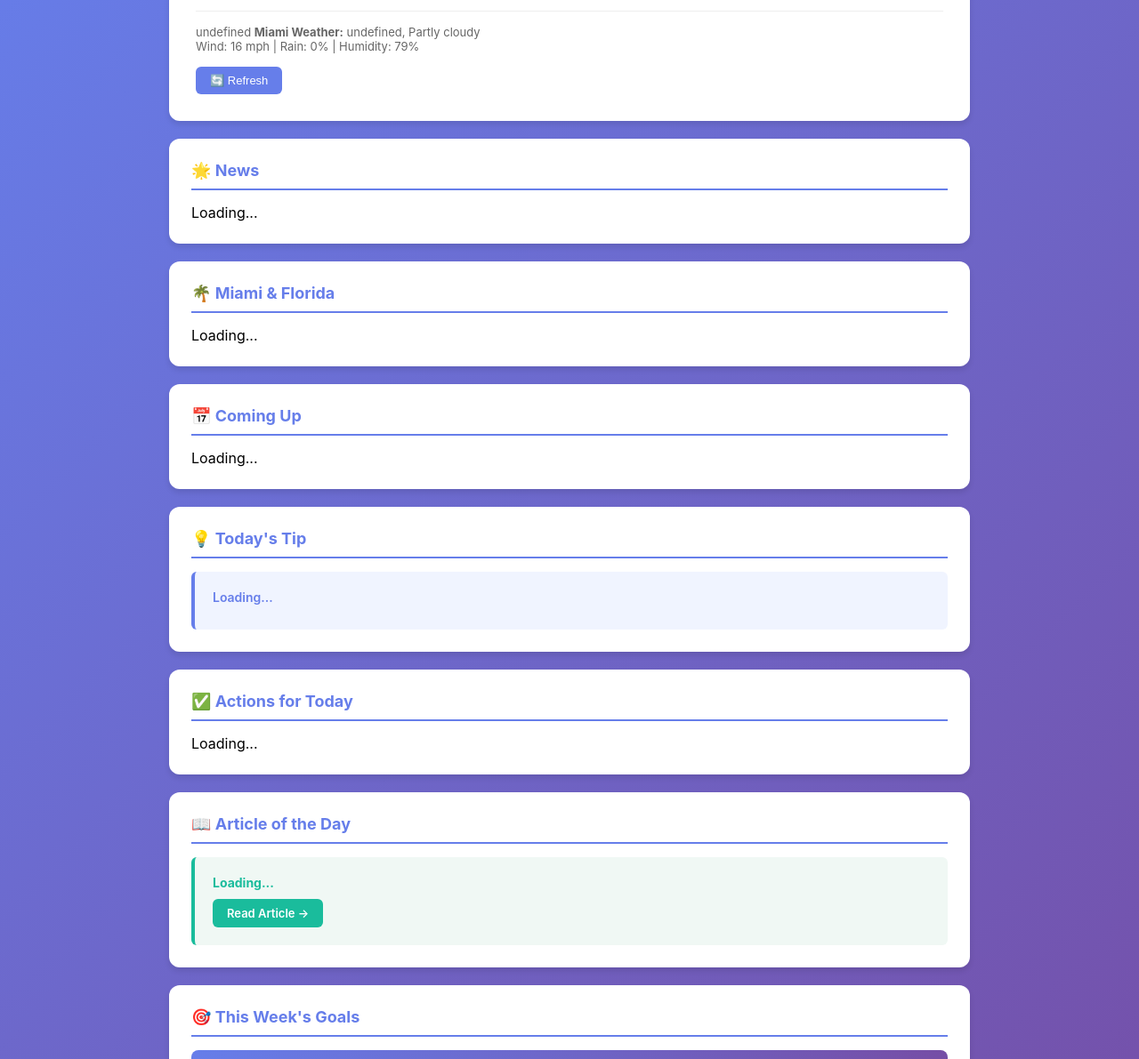
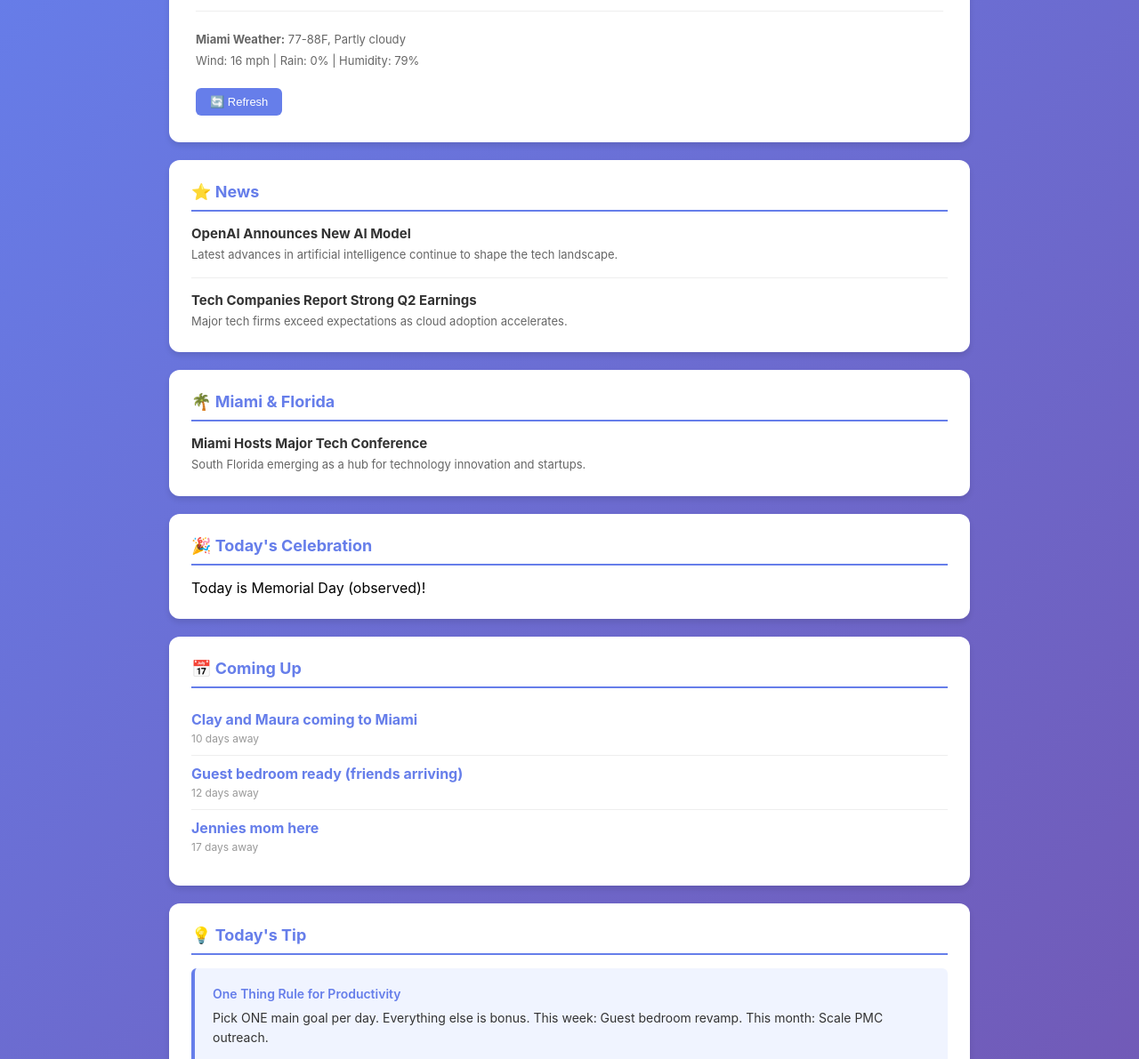
Before and after one commit to consultusai/diem, a website: page index.html in a window 1280 px wide. Shown: the part 109-1300 px from the top of the page at 89% size. Drawn offline with Linux system fonts and the light colour scheme.

Commit message:
Fix: properly render all dashboard sections (weather, news, upcoming, etc)

```diff
--- a/index.html
+++ b/index.html
@@ -10,209 +10,44 @@
     <link rel="manifest" href="./manifest.json">
     <title>Diem - Daily Dashboard</title>
     <style>
-        * {
-            margin: 0;
-            padding: 0;
-            box-sizing: border-box;
-        }
-
-        body {
-            font-family: -apple-system, BlinkMacSystemFont, 'Segoe UI', Roboto, Oxygen, Ubuntu, Cantarell, sans-serif;
-            background: linear-gradient(135deg, #667eea 0%, #764ba2 100%);
-            min-height: 100vh;
-            padding: 20px;
-        }
-
-        .container {
-            max-width: 900px;
-            margin: 0 auto;
-        }
-
-        .header {
-            background: white;
-            padding: 30px;
-            border-radius: 12px;
-            margin-bottom: 20px;
-            box-shadow: 0 4px 6px rgba(0, 0, 0, 0.1);
-        }
-
-        .header h1 {
-            color: #333;
-            font-size: 28px;
-            margin-bottom: 5px;
-        }
-
-        .header p {
-            color: #666;
-            font-size: 14px;
-        }
-
-        .section {
-            background: white;
-            padding: 25px;
-            border-radius: 12px;
-            margin-bottom: 20px;
-            box-shadow: 0 4px 6px rgba(0, 0, 0, 0.1);
-        }
-
-        .section h2 {
-            color: #667eea;
-            font-size: 18px;
-            margin-bottom: 15px;
-            border-bottom: 2px solid #667eea;
-            padding-bottom: 10px;
-        }
-
-        .news-item, .action-item {
-            margin-bottom: 15px;
-            padding-bottom: 15px;
-            border-bottom: 1px solid #eee;
-        }
-
-        .news-item:last-child, .action-item:last-child {
-            border-bottom: none;
-            margin-bottom: 0;
-            padding-bottom: 0;
-        }
-
-        .news-item h3, .action-item h4 {
-            color: #333;
-            font-size: 15px;
-            margin-bottom: 5px;
-        }
-
-        .news-item p, .action-item p {
-            color: #666;
-            font-size: 13px;
-            line-height: 1.5;
-        }
-
-        .tip-box {
-            background: #f0f4ff;
-            padding: 20px;
-            border-left: 4px solid #667eea;
-            border-radius: 6px;
-        }
-
-        .tip-box h3 {
-            color: #667eea;
-            font-size: 14px;
-            margin-bottom: 8px;
-            font-weight: 600;
-        }
-
-        .tip-box p {
-            color: #333;
-            font-size: 14px;
-            line-height: 1.6;
-        }
-
-        .article-rec {
-            background: #f0f8f4;
-            padding: 20px;
-            border-left: 4px solid #1abc9c;
-            border-radius: 6px;
-        }
-
-        .article-rec h3 {
-            color: #1abc9c;
-            font-size: 14px;
-            margin-bottom: 8px;
-        }
-
-        .article-rec p {
-            color: #333;
-            font-size: 13px;
-            margin-bottom: 10px;
-            line-height: 1.5;
-        }
-
-        .article-rec a {
-            display: inline-block;
-            background: #1abc9c;
-            color: white;
-            padding: 8px 16px;
-            border-radius: 6px;
-            text-decoration: none;
-            font-size: 13px;
-            font-weight: 600;
-        }
-
-        .article-rec a:hover {
-            background: #16a085;
-        }
-
-        .goal-header {
-            background: linear-gradient(135deg, #667eea 0%, #764ba2 100%);
-            color: white;
-            padding: 15px;
-            border-radius: 8px 8px 0 0;
-            font-weight: 600;
-            font-size: 15px;
-        }
-
-        .goal-body {
-            background: #fafafa;
-            padding: 15px;
-            border-radius: 0 0 8px 8px;
-        }
-
-        .task {
-            display: flex;
-            align-items: center;
-            padding: 10px;
-            margin-bottom: 8px;
-            background: white;
-            border-radius: 6px;
-            border-left: 3px solid #ddd;
-        }
-
-        .task.completed {
-            border-left-color: #2ecc71;
-            opacity: 0.7;
-        }
-
-        .task input[type="checkbox"] {
-            width: 18px;
-            height: 18px;
-            margin-right: 12px;
-            cursor: pointer;
-        }
-
-        .task label {
-            cursor: pointer;
-            flex: 1;
-            color: #333;
-            font-size: 14px;
-        }
-
-        .task.completed label {
-            text-decoration: line-through;
-            color: #999;
-        }
-
-        .progress-bar {
-            width: 100%;
-            height: 8px;
-            background: #e0e0e0;
-            border-radius: 4px;
-            overflow: hidden;
-            margin-top: 12px;
-        }
-
-        .progress-fill {
-            height: 100%;
-            background: linear-gradient(90deg, #667eea 0%, #764ba2 100%);
-            width: 0%;
-            transition: width 0.3s ease;
-        }
-
-        .progress-text {
-            font-size: 12px;
-            color: #666;
-            margin-top: 6px;
-            text-align: right;
-        }
+        * { margin: 0; padding: 0; box-sizing: border-box; }
+        body { font-family: -apple-system, BlinkMacSystemFont, 'Segoe UI', Roboto, sans-serif; background: linear-gradient(135deg, #667eea 0%, #764ba2 100%); min-height: 100vh; padding: 20px; }
+        .container { max-width: 900px; margin: 0 auto; }
+        .header { background: white; padding: 30px; border-radius: 12px; margin-bottom: 20px; box-shadow: 0 4px 6px rgba(0,0,0,.1); }
+        .header h1 { color: #333; font-size: 28px; margin-bottom: 5px; }
+        .header p { color: #666; font-size: 14px; }
+        .section { background: white; padding: 25px; border-radius: 12px; margin-bottom: 20px; box-shadow: 0 4px 6px rgba(0,0,0,.1); }
+        .section h2 { color: #667eea; font-size: 18px; margin-bottom: 15px; border-bottom: 2px solid #667eea; padding-bottom: 10px; }
+        .news-item, .action-item { margin-bottom: 15px; padding-bottom: 15px; border-bottom: 1px solid #eee; }
+        .news-item:last-child, .action-item:last-child { border-bottom: none; margin-bottom: 0; padding-bottom: 0; }
+        .news-item h3, .action-item h4 { color: #333; font-size: 15px; margin-bottom: 5px; }
+        .news-item p, .action-item p { color: #666; font-size: 13px; line-height: 1.5; }
+        .tip-box { background: #f0f4ff; padding: 20px; border-left: 4px solid #667eea; border-radius: 6px; }
+        .tip-box h3 { color: #667eea; font-size: 14px; margin-bottom: 8px; font-weight: 600; }
+        .tip-box p { color: #333; font-size: 14px; line-height: 1.6; }
+        .article-rec { background: #f0f8f4; padding: 20px; border-left: 4px solid #1abc9c; border-radius: 6px; }
+        .article-rec h3 { color: #1abc9c; font-size: 14px; margin-bottom: 8px; }
+        .article-rec p { color: #333; font-size: 13px; margin-bottom: 10px; line-height: 1.5; }
+        .article-rec a { display: inline-block; background: #1abc9c; color: white; padding: 8px 16px; border-radius: 6px; text-decoration: none; font-size: 13px; font-weight: 600; }
+        .article-rec a:hover { background: #16a085; }
+        .goal-header { background: linear-gradient(135deg, #667eea 0%, #764ba2 100%); color: white; padding: 15px; border-radius: 8px 8px 0 0; font-weight: 600; font-size: 15px; }
+        .goal-body { background: #fafafa; padding: 15px; border-radius: 0 0 8px 8px; }
+        .task { display: flex; align-items: center; padding: 10px; margin-bottom: 8px; background: white; border-radius: 6px; border-left: 3px solid #ddd; }
+        .task.completed { border-left-color: #2ecc71; opacity: 0.7; }
+        .task input[type="checkbox"] { width: 18px; height: 18px; margin-right: 12px; cursor: pointer; }
+        .task label { cursor: pointer; flex: 1; color: #333; font-size: 14px; }
+        .task.completed label { text-decoration: line-through; color: #999; }
+        .progress-bar { width: 100%; height: 8px; background: #e0e0e0; border-radius: 4px; overflow: hidden; margin-top: 12px; }
+        .progress-fill { height: 100%; background: linear-gradient(90deg, #667eea 0%, #764ba2 100%); width: 0%; transition: width .3s ease; }
+        .progress-text { font-size: 12px; color: #666; margin-top: 6px; text-align: right; }
+        #refresh-btn { margin-top: 15px; padding: 8px 16px; background: #667eea; color: white; border: none; border-radius: 6px; cursor: pointer; font-size: 13px; }
+        #refresh-btn:hover { background: #764ba2; }
+        #celebration-section { display: none; }
+        #celebration-section.show { display: block; }
+        .upcoming-item { padding: 10px 0; border-bottom: 1px solid #eee; }
+        .upcoming-item:last-child { border-bottom: none; }
+        .upcoming-item strong { color: #667eea; }
+        .weather-line { margin: 8px 0; font-size: 13px; color: #666; }
     </style>
 </head>
 <body>
@@ -220,12 +55,12 @@
         <div class="header">
             <h1>☕ Good Morning, Chris</h1>
             <p id="date-display">Loading...</p>
-            <div id="weather-section" style="margin-top: 15px; padding-top: 15px; border-top: 1px solid #eee; font-size: 13px; color: #666;"></div>
-            <button id="refresh-btn" style="margin-top: 15px; padding: 8px 16px; background: #667eea; color: white; border: none; border-radius: 6px; cursor: pointer; font-size: 13px;">🔄 Refresh</button>
+            <div id="weather-section" style="margin-top: 15px; padding-top: 15px; border-top: 1px solid #eee;"></div>
+            <button id="refresh-btn">🔄 Refresh</button>
         </div>
 
         <div class="section">
-            <h2>🌟 News</h2>
+            <h2>⭐ News</h2>
             <div id="news-section">Loading...</div>
         </div>
 
@@ -234,8 +69,8 @@
             <div id="miami-news-section">Loading...</div>
         </div>
 
-        <div class="section" id="celebration-section" style="display: none;">
-            <h2>🎆 Today's Celebration</h2>
+        <div class="section" id="celebration-section">
+            <h2>🎉 Today's Celebration</h2>
             <p id="celebration-text"></p>
         </div>
 
@@ -303,39 +138,69 @@
           fetch('./data.json?t=' + Date.now())
             .then(r => r.json())
             .then(data => {
-                const { date, dayOfWeek, news, tip, actions, article } = data;
+                const { date, dayOfWeek, usNews, miamiNews, tip, actions, article, weather, celebration, upcoming } = data;
 
-                // Update date
+                // Date
                 document.getElementById('date-display').textContent = dayOfWeek + ', ' + date + ' • Your daily dashboard';
 
-                // Update weather
-                if (data.weather) {
-                  const w = data.weather;
-                  document.getElementById('weather-section').innerHTML =
-                    w.icon + ' <strong>Miami Weather:</strong> ' + w.temp + ', ' + w.condition + '<br>' +
-                    'Wind: ' + w.wind + ' | Rain: ' + w.chance_rain + ' | Humidity: ' + w.humidity;
+                // Weather
+                if (weather) {
+                    const w = weather;
+                    const weatherHTML = '<div class="weather-line"><strong>Miami Weather:</strong> ' + w.temp_range + 'F, ' + w.condition + '</div>' +
+                        '<div class="weather-line">Wind: ' + w.wind + ' | Rain: ' + w.chance_rain + ' | Humidity: ' + w.humidity + '</div>';
+                    document.getElementById('weather-section').innerHTML = weatherHTML;
                 }
 
-                // Update news
-                let newsHTML = news.map(item =>
-                    '<div class="news-item"><h3>' + item.title + '</h3><p>' + item.description + '</p></div>'
+                // News
+                if (usNews && usNews.length > 0) {
+                    const newsHTML = usNews.map(n =>
+                        '<div class="news-item"><h3>' + (n.title || 'News') + '</h3><p>' + (n.description || '') + '</p></div>'
                     ).join('');
                     document.getElementById('news-section').innerHTML = newsHTML;
+                }
 
-                // Update tip
+                // Miami News
+                if (miamiNews && miamiNews.length > 0) {
+                    const miamiHTML = miamiNews.map(n =>
+                        '<div class="news-item"><h3>' + (n.title || 'News') + '</h3><p>' + (n.description || '') + '</p></div>'
+                    ).join('');
+                    document.getElementById('miami-news-section').innerHTML = miamiHTML;
+                }
+
+                // Celebration
+                if (celebration) {
+                    document.getElementById('celebration-section').classList.add('show');
+                    document.getElementById('celebration-text').textContent = 'Today is ' + celebration + '!';
+                }
+
+                // Upcoming
+                if (upcoming && upcoming.length > 0) {
+                    const upcomingHTML = upcoming.map(u =>
+                        '<div class="upcoming-item"><strong>' + u.event + '</strong><br><span style="font-size:12px;color:#999;">' + u.daysUntil + ' days away</span></div>'
+                    ).join('');
+                    document.getElementById('upcoming-section').innerHTML = upcomingHTML;
+                }
+
+                // Tip
+                if (tip) {
                     document.getElementById('tip-title').textContent = tip.title;
                     document.getElementById('tip-content').textContent = tip.content;
+                }
 
-                // Update actions
-                let actionsHTML = actions.map((item, i) =>
-                    '<div class="action-item"><h4>' + (i+1) + '. ' + item.action + '</h4><p><strong>' + item.time + '</strong> • ' + item.description + '</p></div>'
+                // Actions
+                if (actions && actions.length > 0) {
+                    const actionsHTML = actions.map((a, i) =>
+                        '<div class="action-item"><h4>' + (i+1) + '. ' + a.action + '</h4><p><strong>' + a.time + '</strong> • ' + a.description + '</p></div>'
                     ).join('');
                     document.getElementById('actions-section').innerHTML = actionsHTML;
+                }
 
-                // Update article
+                // Article
+                if (article) {
                     document.getElementById('article-title').textContent = '"' + article.title + '" — ' + article.source;
                     document.getElementById('article-reason').textContent = 'Why read it: ' + article.reason;
                     document.getElementById('article-link').href = article.url;
+                }
             })
             .catch(e => console.error('Error loading content:', e));
         }
```
Lines whose indentation alone changed are shown as unchanged.
